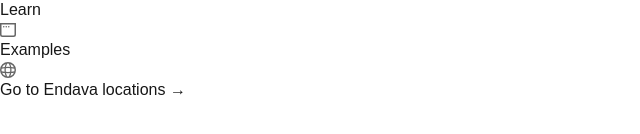
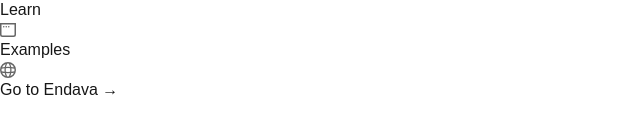
Before and after one commit to trongtruonghoang/devops-week-demo, a Next.js app: page / in a window 1280 px wide. Shown: the part 176-310 px from the top of the page, without its empty margins (0-640 px from the left). Built offline with nearby package versions, Linux system fonts and the light colour scheme.

Commit message:
update page

```diff
--- a/package.json
+++ b/package.json
@@ -3,7 +3,7 @@
   "version": "0.1.0",
   "private": true,
   "scripts": {
-    "dev": "next dev --turbopack",
+    "dev": "next dev -p 3000",
     "build": "next build",
     "start": "next start",
     "export": "next export",
--- a/src/app/page.tsx
+++ b/src/app/page.tsx
@@ -93,7 +93,7 @@ export default function Home() {
             width={16}
             height={16}
           />
-          Go to Endava locations →
+          Go to Endava →
         </a>
       </footer>
     </div>
```
Also changed, not shown: 1 other file (tests, documents, lock files or other folders).
